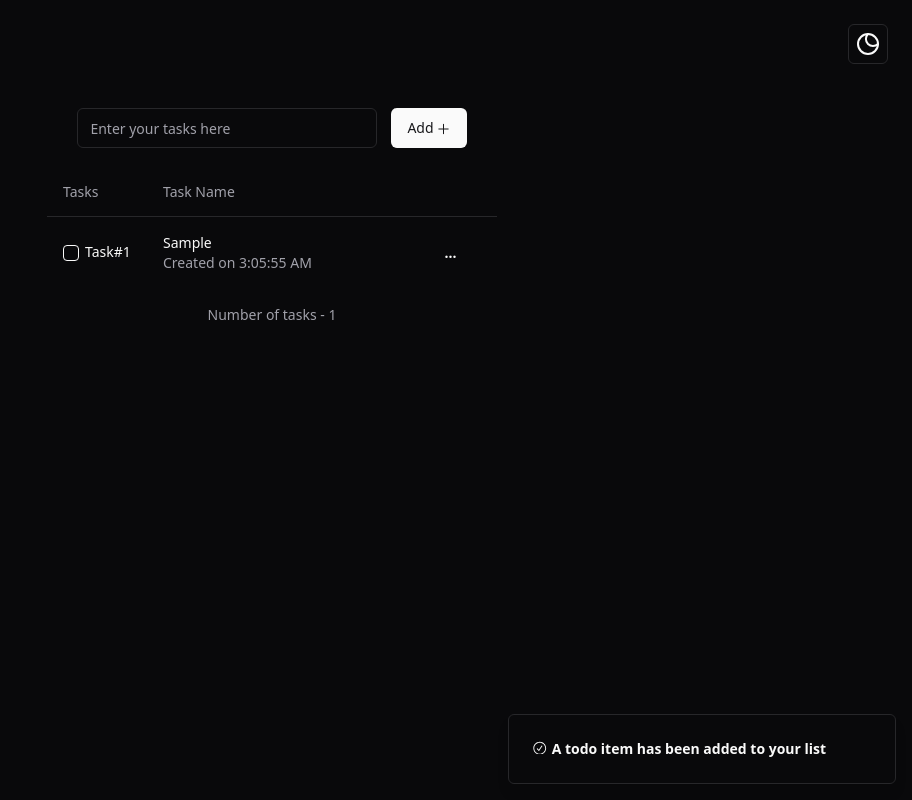
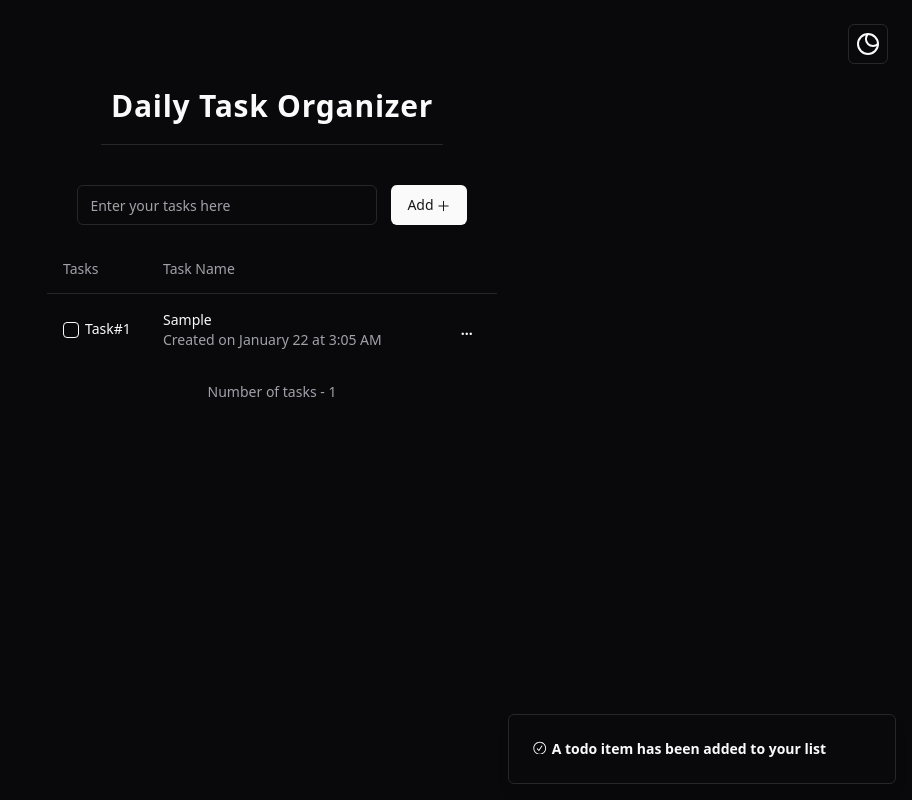
Before and after one commit to vamsy6/todo-app, a React (Vite) app: page / in a window 1280 px wide. Both pictures are taken after typing "Sample" into the empty fields and a click on the button "Add". Shown: the whole page, without its empty margins (368-1280 px from the left). Built offline with nearby package versions, Linux system fonts and the light colour scheme.

Commit message:
added title

```diff
--- a/src/App.jsx
+++ b/src/App.jsx
@@ -1,4 +1,4 @@
-import { useState } from "react";
+import { useState, useEffect } from "react";
 import { v4 as uuidv4 } from "uuid";
 import { Button } from "@/components/ui/button";
 import { Input } from "@/components/ui/input";
@@ -9,20 +9,33 @@ import {
   TableHeader,
   TableRow,
 } from "@/components/ui/table";
-import { AddSVG, DoneSVG, ErrorSVG, UpdateSVG } from "./components/ui/icons";
+import {
+  AddSVG,
+  DoneSVG,
+  ErrorSVG,
+  UpdateSVG
+} from "./components/ui/icons";
 import { ThemeProvider } from "./components/ui/theme-provider";
 import { ModeToggle } from "./components/ui/mode-toggle";
 import { Toaster } from "@/components/ui/toaster";
 import { useToast } from "@/components/ui/use-toast";
 import TaskList from "./components/ui/taskList";
+import { motion } from "framer-motion";
 function App() {
   const [inputValue, setInputValue] = useState("");
-  const [tasks, setTasks] = useState([]);
+  const [tasks, setTasks] = useState(() => {
+    const savedTasks = localStorage.getItem("tasks");
+    return savedTasks ? JSON.parse(savedTasks) : [];
+  });
   const [editingTask, setEditingTask] = useState(null);
 
   const handleInputChange = (e) => {
     setInputValue(e.target.value);
   };
+
+  useEffect(() => {
+    localStorage.setItem("tasks", JSON.stringify(tasks));
+  }, [tasks]);
 
   const handleKeyDown = (e) => {
     if (e.key === "Enter") {
@@ -41,13 +54,6 @@ function App() {
   const handleEdit = (task) => {
     setInputValue(task.text);
     setEditingTask(task);
-  };
-
-  const toggleCompletion = (taskId) => {
-    const updatedTasks = tasks.map((task) =>
-      task.id === taskId ? { ...task, completed: !task.completed } : task
-    );
-    setTasks(updatedTasks);
   };
 
   const addTask = () => {
@@ -83,8 +89,7 @@ function App() {
       const newTask = {
         id: uuidv4(),
         text: inputValue,
-        createdAt: new Date(),
-        completed: false,
+        createdAt: new Date().toISOString(),
       };
       setTasks([...tasks, newTask]);
     }
@@ -93,17 +98,21 @@ function App() {
   };
 
   const deleteTask = (taskId, taskIndex) => {
-    const updatedTasks = tasks.filter((task) => task.id !== taskId);
-    setTasks(updatedTasks);
+    if (editingTask && editingTask.id === taskId) {
       toast({
         title: (
           <div className="flex">
-          <DoneSVG />
-          &nbsp;Task#{taskIndex + 1} has been successfully deleted.
+            <ErrorSVG />
+            &nbsp;Finish the update to delete the task.
           </div>
         ),
         variant: "destructive",
       });
+      return;
+    }
+
+    const updatedTasks = tasks.filter((task) => task.id !== taskId);
+    setTasks(updatedTasks);
   };
   const { toast } = useToast();
   return (
@@ -112,6 +121,18 @@ function App() {
         <div className="dmode">
           <ModeToggle />
         </div>
+        <div className="flex justify-center items-center">
+          <h2
+            className="mb-5 text-3xl pb-5 font-semibold tracking-wide border-b"
+            style={{
+              paddingLeft: "10px",
+              paddingRight: "10px",
+            }}
+          >
+            Daily Task Organizer
+          </h2>
+        </div>
+
         <div className="container p-5 flex flex-col items-center md:flex-row md:justify-center">
           <Input
             onKeyDown={handleKeyDown}
@@ -121,7 +142,7 @@ function App() {
             type="text"
             placeholder="Enter your tasks here"
           />
-
+          <motion.div whileTap={{ scale: 0.85 }}>
             <Button
               type="submit"
               onClick={() => {
@@ -146,11 +167,14 @@ function App() {
                 </>
               )}
             </Button>
+          </motion.div>
           <Toaster />
         </div>
 
         <Table className=" w-3/20 mx-auto min-w-[450px]">
-          <TableCaption>Number of tasks - {tasks.length}</TableCaption>
+          <TableCaption className="mb-5">
+            Number of tasks - {tasks.length}
+          </TableCaption>
           <TableHeader>
             <TableRow>
               <TableHead className="w-[100px]">Tasks</TableHead>
@@ -158,10 +182,12 @@ function App() {
               <TableHead></TableHead>
             </TableRow>
           </TableHeader>
+
           <TaskList
             tasks={tasks}
             handleEdit={handleEdit}
             deleteTask={deleteTask}
+            editingTask={editingTask}
           />
         </Table>
       </>
--- a/src/components/ui/taskList.jsx
+++ b/src/components/ui/taskList.jsx
@@ -11,8 +11,13 @@ import {
 import { PencilSVG, DeleteSVG } from "./icons";
 import { Label } from "@/components/ui/label";
 import { Checkbox } from "./checkbox";
-
-export default function taskList({ tasks, handleEdit, deleteTask }) {
+import { motion } from "framer-motion";
+export default function taskList({
+  tasks,
+  handleEdit,
+  deleteTask,
+  editingTask,
+}) {
   return (
     <TableBody>
       {tasks.map((task, index) => (
@@ -26,9 +31,7 @@ export default function taskList({ tasks, handleEdit, deleteTask }) {
           <TableCell>
             {task.text}
             <br />
-            <p className="text-grey">
-              Created on {task.createdAt.toLocaleTimeString()}
-            </p>
+            <p className="text-grey">Created on {formatDate(task.createdAt)}</p>
           </TableCell>
           <TableCell>
             <DropdownMenu>
@@ -39,7 +42,7 @@ export default function taskList({ tasks, handleEdit, deleteTask }) {
               <DropdownMenuContent>
                 <DropdownMenuLabel>Actions</DropdownMenuLabel>
                 <DropdownMenuSeparator />
-
+                <motion.div whileTap={{ scale: 0.85 }}>
                   <DropdownMenuItem onClick={() => handleEdit(task)}>
                     Edit&nbsp;
                     <PencilSVG />
@@ -49,6 +52,7 @@ export default function taskList({ tasks, handleEdit, deleteTask }) {
                     Delete&nbsp;
                     <DeleteSVG />
                   </DropdownMenuItem>
+                </motion.div>
               </DropdownMenuContent>
             </DropdownMenu>
           </TableCell>
@@ -56,4 +60,14 @@ export default function taskList({ tasks, handleEdit, deleteTask }) {
       ))}
     </TableBody>
   );
+
+  function formatDate(dateString) {
+    const options = {
+      month: "long",
+      day: "numeric",
+      hour: "numeric",
+      minute: "numeric",
+    };
+    return new Date(dateString).toLocaleDateString(undefined, options);
   }
+}
```
Also changed, not shown: src/components/ui/icons.jsx (+6 -2 lines), index.html (line endings or trailing spaces). Lines whose indentation alone changed are shown as unchanged.
